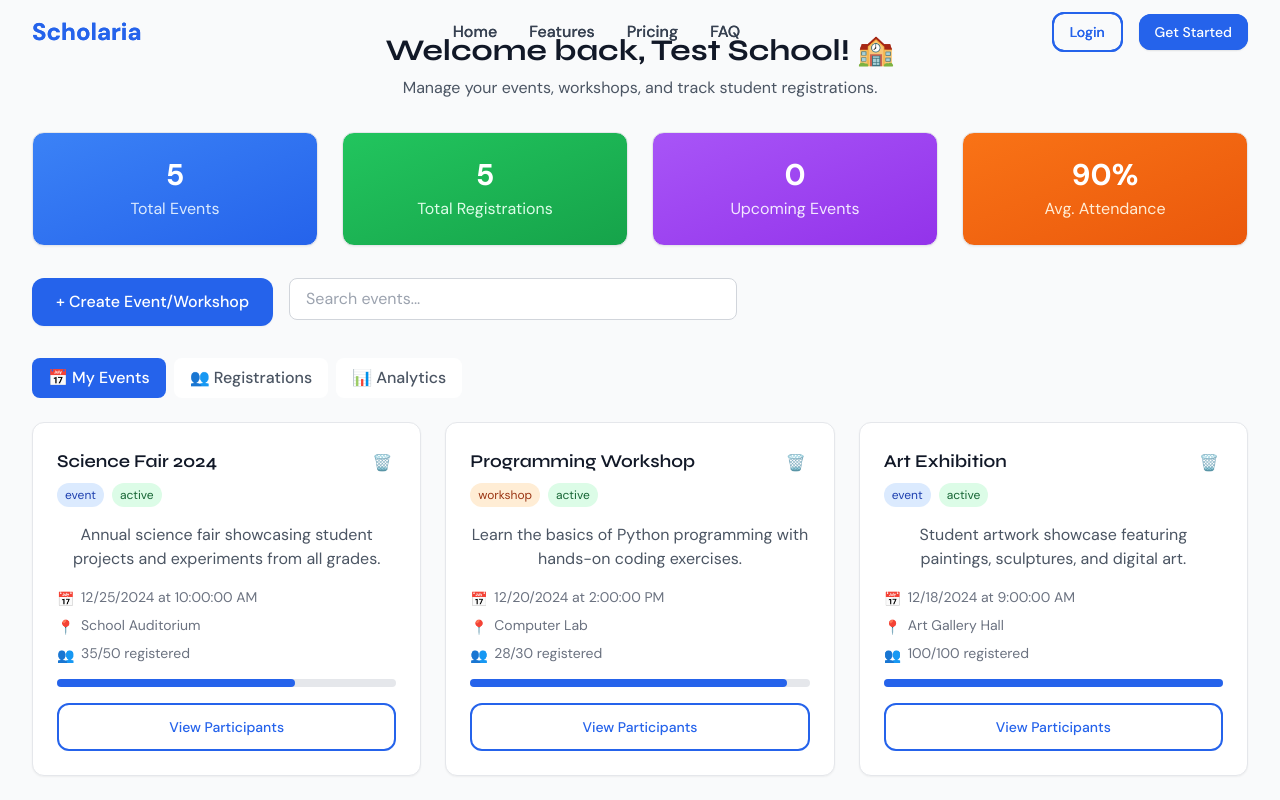
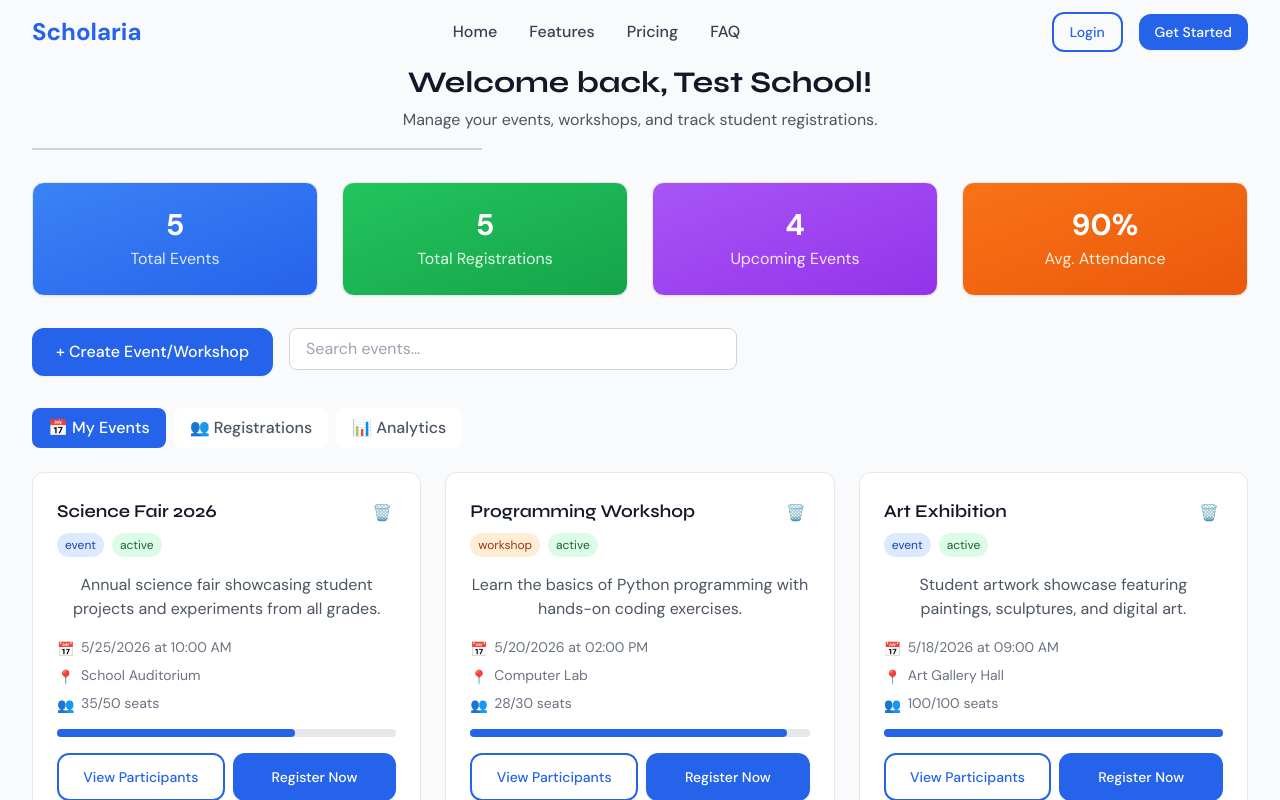
Before and after one commit to Rayane-cs/hackathon, a React (Create React App) app in the folder frontend/: page /school-dashboard in a window 1280 px wide. Shown: the top 800 px of the page. Built offline with nearby package versions, Linux system fonts and the light colour scheme; the HTML template or start-up script is replaced by a standard one.

Commit message:
Update SchoolDashboard.tsx
 refine UI styling, update event cards, and shift mock data to 2026

```diff
--- a/frontend/src/pages/SchoolDashboard.tsx
+++ b/frontend/src/pages/SchoolDashboard.tsx
@@ -3,7 +3,6 @@ import { useNavigate } from 'react-router-dom';
 import toast from 'react-hot-toast';
 import Button from '../components/Button';
 import Card from '../components/Card';
-import Navbar from '../components/Navbar';
 
 interface User {
   id: number;
@@ -110,9 +109,9 @@ const SchoolDashboard: React.FC = () => {
     const mockEvents = [
       {
         id: 1,
-        title: 'Science Fair 2024',
+        title: 'Science Fair 2026',
         description: 'Annual science fair showcasing student projects and experiments from all grades.',
-        date: '2024-12-25T10:00:00',
+        date: '2026-05-25T10:00:00',
         capacity: 50,
         location: 'School Auditorium',
         registered_count: 35,
@@ -120,13 +119,13 @@ const SchoolDashboard: React.FC = () => {
         is_full: false,
         type: 'event' as const,
         status: 'active' as const,
-        created_at: '2024-11-01T10:00:00'
+        created_at: '2026-04-01T10:00:00'
       },
       {
         id: 2,
         title: 'Programming Workshop',
         description: 'Learn the basics of Python programming with hands-on coding exercises.',
-        date: '2024-12-20T14:00:00',
+        date: '2026-05-20T14:00:00',
         capacity: 30,
         location: 'Computer Lab',
         registered_count: 28,
@@ -134,13 +133,13 @@ const SchoolDashboard: React.FC = () => {
         is_full: false,
         type: 'workshop' as const,
         status: 'active' as const,
-        created_at: '2024-11-15T10:00:00'
+        created_at: '2026-04-15T10:00:00'
       },
       {
         id: 3,
         title: 'Art Exhibition',
         description: 'Student artwork showcase featuring paintings, sculptures, and digital art.',
-        date: '2024-12-18T09:00:00',
+        date: '2026-05-18T09:00:00',
         capacity: 100,
         location: 'Art Gallery Hall',
         registered_count: 100,
@@ -148,13 +147,13 @@ const SchoolDashboard: React.FC = () => {
         is_full: true,
         type: 'event' as const,
         status: 'active' as const,
-        created_at: '2024-11-20T10:00:00'
+        created_at: '2026-04-10T10:00:00'
       },
       {
         id: 4,
         title: 'Mathematics Seminar',
         description: 'Advanced mathematics seminar for high school students.',
-        date: '2024-12-15T10:00:00',
+        date: '2026-03-15T10:00:00',
         capacity: 40,
         location: 'Lecture Hall B',
         registered_count: 38,
@@ -162,13 +161,13 @@ const SchoolDashboard: React.FC = () => {
         is_full: false,
         type: 'seminar' as const,
         status: 'completed' as const,
-        created_at: '2024-11-10T10:00:00'
+        created_at: '2026-02-10T10:00:00'
       },
       {
         id: 5,
         title: 'Robotics Workshop',
         description: 'Introduction to robotics and Arduino programming.',
-        date: '2025-01-10T13:00:00',
+        date: '2026-06-10T13:00:00',
         capacity: 25,
         location: 'STEM Lab',
         registered_count: 20,
@@ -176,7 +175,7 @@ const SchoolDashboard: React.FC = () => {
         is_full: false,
         type: 'workshop' as const,
         status: 'active' as const,
-        created_at: '2024-12-01T10:00:00'
+        created_at: '2026-04-10T10:00:00'
       }
     ];
     setEvents(mockEvents);
@@ -189,9 +188,9 @@ const SchoolDashboard: React.FC = () => {
         id: 1,
         student_name: 'Ahmed Benali',
         student_email: 'ahmed.benali@student.dz',
-        event_title: 'Science Fair 2024',
+        event_title: 'Science Fair 2026',
         status: 'approved',
-        registered_at: '2024-12-01T10:30:00'
+        registered_at: '2026-04-05T10:30:00'
       },
       {
         id: 2,
@@ -199,7 +198,7 @@ const SchoolDashboard: React.FC = () => {
         student_email: 'sarah.mansouri@student.dz',
         event_title: 'Programming Workshop',
         status: 'pending',
-        registered_at: '2024-12-05T14:15:00'
+        registered_at: '2026-04-16T14:15:00'
       },
       {
         id: 3,
@@ -207,7 +206,7 @@ const SchoolDashboard: React.FC = () => {
         student_email: 'karim.hadj@student.dz',
         event_title: 'Art Exhibition',
         status: 'approved',
-        registered_at: '2024-12-08T09:45:00'
+        registered_at: '2026-04-12T09:45:00'
       },
       {
         id: 4,
@@ -215,15 +214,15 @@ const SchoolDashboard: React.FC = () => {
         student_email: 'leila.bouaziz@student.dz',
         event_title: 'Robotics Workshop',
         status: 'pending',
-        registered_at: '2024-12-10T16:20:00'
+        registered_at: '2026-04-14T16:20:00'
       },
       {
         id: 5,
         student_name: 'Mohamed Kaci',
         student_email: 'mohamed.kaci@student.dz',
-        event_title: 'Science Fair 2024',
+        event_title: 'Science Fair 2026',
         status: 'approved',
-        registered_at: '2024-12-12T11:00:00'
+        registered_at: '2026-04-12T11:00:00'
       }
     ];
     setRegistrations(mockRegistrations);
@@ -326,7 +325,6 @@ const SchoolDashboard: React.FC = () => {
   if (isLoading) {
     return (
       <div className="min-h-screen bg-gray-50">
-        <Navbar />
         <div className="flex items-center justify-center min-h-screen">
           <div className="text-center">
             <div className="animate-spin rounded-full h-16 w-16 border-b-2 border-blue-600 mx-auto mb-4"></div>
@@ -339,40 +337,40 @@ const SchoolDashboard: React.FC = () => {
 
   return (
     <div className="min-h-screen bg-gray-50">
-      <Navbar />
 
-      <div className="max-w-7xl mx-auto px-4 sm:px-6 lg:px-8 py-8">
+      <div className="max-w-7xl mx-auto px-4 sm:px-6 lg:px-8 pt-16 pb-8">
         {/* Welcome Section */}
         <div className="mb-8">
           <h1 className="text-3xl font-bold text-gray-900 mb-2">
-            Welcome back, {user?.name}! 🏫
+            Welcome back, {user?.name}!
           </h1>
           <p className="text-gray-600">
             Manage your events, workshops, and track student registrations.
           </p>
+          <hr className="w-[450px] border-gray-300 mt-4 border-t-2" />
         </div>
 
         {/* Stats Cards */}
         <div className="grid md:grid-cols-4 gap-6 mb-8">
-          <Card className="bg-gradient-to-br from-blue-500 to-blue-600 text-white">
+          <Card className="bg-gradient-to-br from-blue-500 to-blue-600 text-white shadow-md hover:shadow-lg hover:scale-[1.02] transition-all duration-300 cursor-pointer">
             <div className="text-center">
               <div className="text-3xl font-bold mb-1">{stats.totalEvents}</div>
               <div className="text-blue-100">Total Events</div>
             </div>
           </Card>
-          <Card className="bg-gradient-to-br from-green-500 to-green-600 text-white">
+          <Card className="bg-gradient-to-br from-green-500 to-green-600 text-white shadow-md hover:shadow-lg hover:scale-[1.02] transition-all duration-300 cursor-pointer">
             <div className="text-center">
               <div className="text-3xl font-bold mb-1">{stats.totalRegistrations}</div>
               <div className="text-green-100">Total Registrations</div>
             </div>
           </Card>
-          <Card className="bg-gradient-to-br from-purple-500 to-purple-600 text-white">
+          <Card className="bg-gradient-to-br from-purple-500 to-purple-600 text-white shadow-md hover:shadow-lg hover:scale-[1.02] transition-all duration-300 cursor-pointer">
             <div className="text-center">
               <div className="text-3xl font-bold mb-1">{stats.upcomingEvents}</div>
               <div className="text-purple-100">Upcoming Events</div>
             </div>
           </Card>
-          <Card className="bg-gradient-to-br from-orange-500 to-orange-600 text-white">
+          <Card className="bg-gradient-to-br from-orange-500 to-orange-600 text-white shadow-md hover:shadow-lg hover:scale-[1.02] transition-all duration-300 cursor-pointer">
             <div className="text-center">
               <div className="text-3xl font-bold mb-1">{stats.averageAttendance}%</div>
               <div className="text-orange-100">Avg. Attendance</div>
@@ -409,8 +407,7 @@ const SchoolDashboard: React.FC = () => {
             <button
               key={tab.id}
               onClick={() => setActiveTab(tab.id)}
-              className={`px-4 py-2 rounded-lg font-medium transition-colors ${
-                activeTab === tab.id
+              className={`px-4 py-2 rounded-lg font-medium transition-colors ${activeTab === tab.id
                   ? 'bg-blue-600 text-white'
                   : 'bg-white text-gray-600 hover:bg-gray-100'
                 }`}
@@ -470,7 +467,7 @@ const SchoolDashboard: React.FC = () => {
                     <div className="space-y-2 mb-4 text-sm text-gray-500">
                       <div className="flex items-center">
                         <span className="w-4 h-4 mr-2">📅</span>
-                        {new Date(event.date).toLocaleDateString()} at {new Date(event.date).toLocaleTimeString()}
+                        {new Date(event.date).toLocaleDateString()} at {new Date(event.date).toLocaleTimeString([], { hour: '2-digit', minute: '2-digit' })}
                       </div>
                       <div className="flex items-center">
                         <span className="w-4 h-4 mr-2">📍</span>
@@ -478,7 +475,7 @@ const SchoolDashboard: React.FC = () => {
                       </div>
                       <div className="flex items-center">
                         <span className="w-4 h-4 mr-2">👥</span>
-                        {event.registered_count}/{event.capacity} registered
+                        {event.registered_count}/{event.capacity} seats
                       </div>
                     </div>
 
@@ -499,6 +496,16 @@ const SchoolDashboard: React.FC = () => {
                         }}
                       >
                         View Participants
+                      </Button>
+                      <Button
+                        variant="primary"
+                        className="flex-1 text-sm"
+                        onClick={() => {
+                          // Placeholder for Register Now action
+                          toast.success('Registration feature coming soon!');
+                        }}
+                      >
+                        Register Now
                       </Button>
                     </div>
                   </Card>
@@ -543,8 +550,7 @@ const SchoolDashboard: React.FC = () => {
                           </td>
                           <td className="py-3 px-4 text-gray-700">{registration.event_title}</td>
                           <td className="py-3 px-4">
-                            <span className={`px-2 py-1 text-xs rounded-full ${
-                              registration.status === 'approved'
+                            <span className={`px-2 py-1 text-xs rounded-full ${registration.status === 'approved'
                                 ? 'bg-green-100 text-green-800'
                                 : registration.status === 'rejected'
                                   ? 'bg-red-100 text-red-800'
@@ -669,7 +675,7 @@ const SchoolDashboard: React.FC = () => {
                   <label className="block text-sm font-medium text-gray-700 mb-1">Type</label>
                   <select
                     value={newEvent.type}
-                    onChange={(e) => setNewEvent({...newEvent, type: e.target.value as any})}
+                    onChange={(e) => setNewEvent({ ...newEvent, type: e.target.value as any })}
                     className="w-full px-3 py-2 border border-gray-300 rounded-lg focus:ring-2 focus:ring-blue-500 focus:border-transparent outline-none"
                   >
                     <option value="event">Event</option>
@@ -685,7 +691,7 @@ const SchoolDashboard: React.FC = () => {
                     required
                     className="w-full px-3 py-2 border border-gray-300 rounded-lg focus:ring-2 focus:ring-blue-500 focus:border-transparent outline-none"
                     value={newEvent.title}
-                    onChange={(e) => setNewEvent({...newEvent, title: e.target.value})}
+                    onChange={(e) => setNewEvent({ ...newEvent, title: e.target.value })}
                     placeholder="Enter event title"
                   />
                 </div>
@@ -697,7 +703,7 @@ const SchoolDashboard: React.FC = () => {
                     className="w-full px-3 py-2 border border-gray-300 rounded-lg focus:ring-2 focus:ring-blue-500 focus:border-transparent outline-none"
                     rows={3}
                     value={newEvent.description}
-                    onChange={(e) => setNewEvent({...newEvent, description: e.target.value})}
+                    onChange={(e) => setNewEvent({ ...newEvent, description: e.target.value })}
                     placeholder="Describe your event..."
                   />
                 </div>
@@ -709,7 +715,7 @@ const SchoolDashboard: React.FC = () => {
                     required
                     className="w-full px-3 py-2 border border-gray-300 rounded-lg focus:ring-2 focus:ring-blue-500 focus:border-transparent outline-none"
                     value={newEvent.date}
-                    onChange={(e) => setNewEvent({...newEvent, date: e.target.value})}
+                    onChange={(e) => setNewEvent({ ...newEvent, date: e.target.value })}
                   />
                 </div>
 
@@ -721,7 +727,7 @@ const SchoolDashboard: React.FC = () => {
                     min="1"
                     className="w-full px-3 py-2 border border-gray-300 rounded-lg focus:ring-2 focus:ring-blue-500 focus:border-transparent outline-none"
                     value={newEvent.capacity}
-                    onChange={(e) => setNewEvent({...newEvent, capacity: e.target.value})}
+                    onChange={(e) => setNewEvent({ ...newEvent, capacity: e.target.value })}
                     placeholder="Number of participants"
                   />
                 </div>
@@ -732,7 +738,7 @@ const SchoolDashboard: React.FC = () => {
                     type="text"
                     className="w-full px-3 py-2 border border-gray-300 rounded-lg focus:ring-2 focus:ring-blue-500 focus:border-transparent outline-none"
                     value={newEvent.location}
-                    onChange={(e) => setNewEvent({...newEvent, location: e.target.value})}
+                    onChange={(e) => setNewEvent({ ...newEvent, location: e.target.value })}
                     placeholder="Event location (optional)"
                   />
                 </div>
```
Lines whose indentation alone changed are shown as unchanged.
